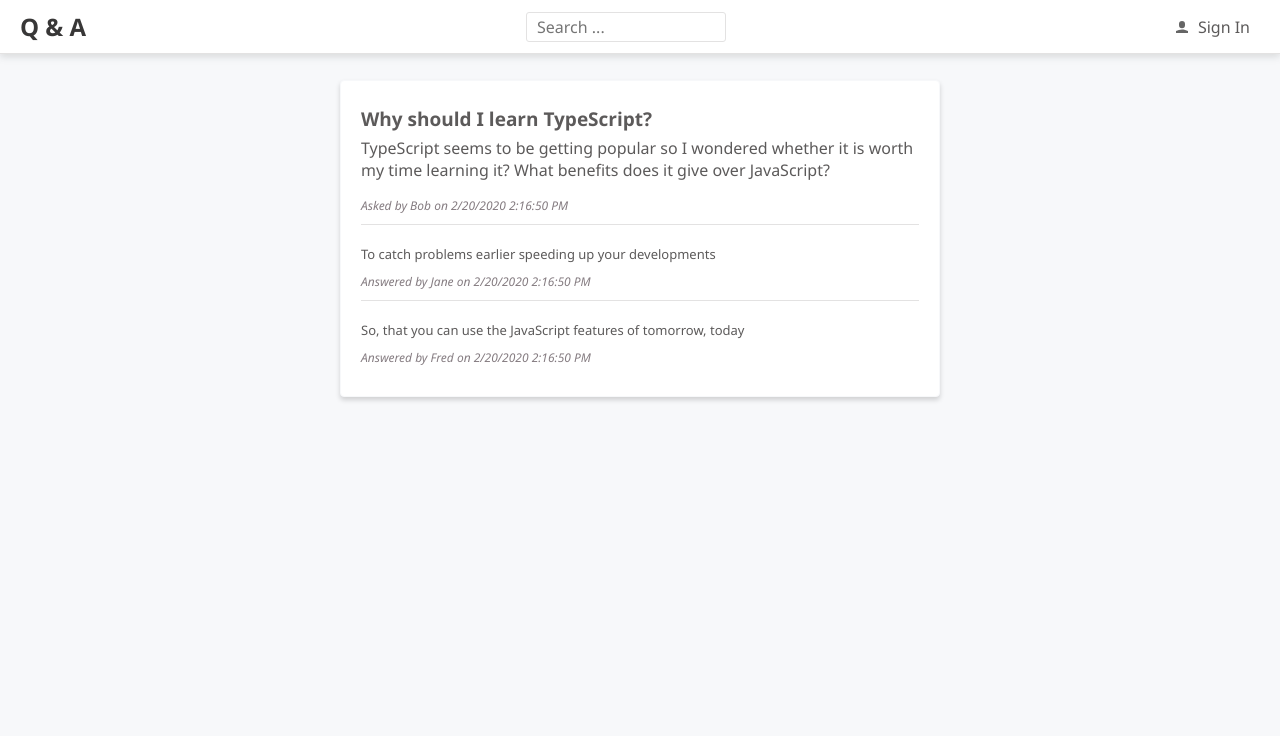
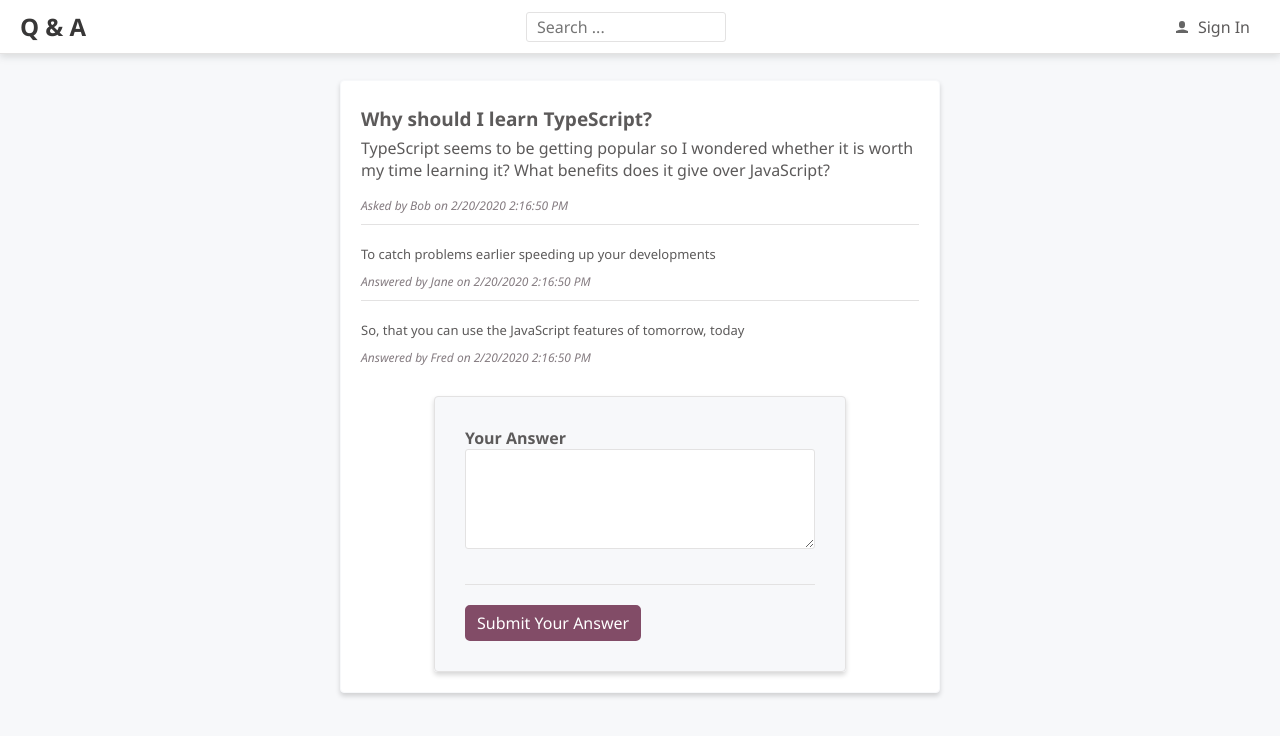
Before and after one commit to akorkiatupa/questions-front, a React (Create React App) app: page /questions/1 in a window 1280 px wide. Shown: the top 736 px of the page. Built offline with nearby package versions, Linux system fonts and the light colour scheme.

Commit message:
Implemented answer form to question page

```diff
--- a/src/pages/QuestionPage.tsx
+++ b/src/pages/QuestionPage.tsx
@@ -7,6 +7,8 @@
 import { gray6, gray3 } from "../style/Styles";
 import { css, jsx } from "@emotion/core";
 import { AnswerList } from "../components/AnswerList";
+import { Form } from "../components/general/Form";
+import { Field } from "../components/general/Field";
 
 interface IRouteParams {
   questionId: string;
@@ -70,6 +72,15 @@
               } on ${question.created.toLocaleDateString()} ${question.created.toLocaleTimeString()}`}
             </div>
             <AnswerList data={question.answers} />
+            <div
+              css={css`
+                margin-top: 20px;
+              `}
+            >
+              <Form submitCaption="Submit Your Answer">
+                <Field name="content" label="Your Answer" type="TextArea" />
+              </Form>
+            </div>
           </Fragment>
         )}
       </div>
```
